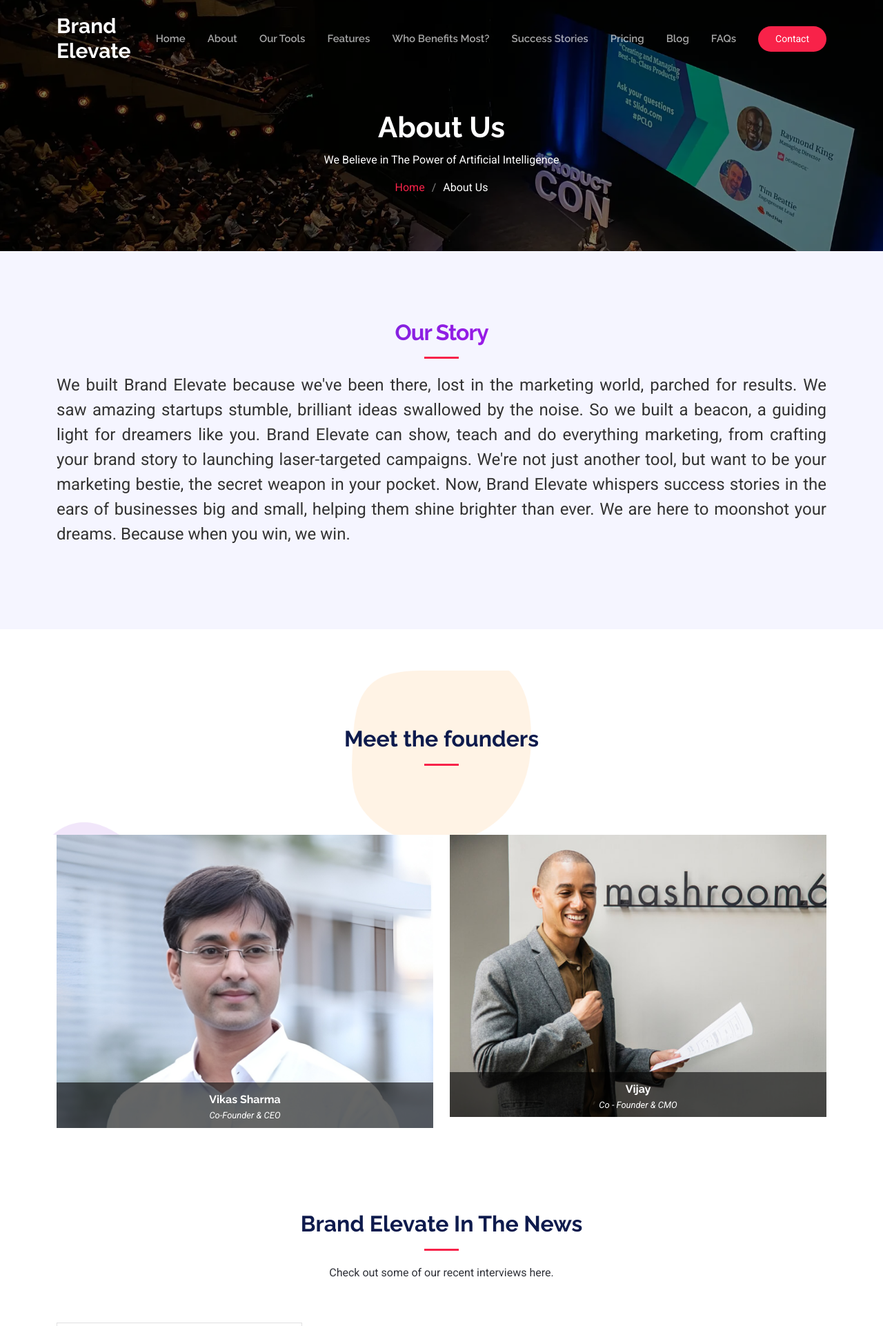
After one commit to pwnkmrsh/brand-elevate, a PHP site: page /about.html in a window 1280 px wide. The commit adds this page. Shown: the top 1922 px of the page at 69% size. Run offline with PHP 8.4, Linux system fonts and the light colour scheme; grey boxes are pictures that could not be loaded.

Commit message:
about us

```diff
--- /dev/null
+++ b/about.html
@@ -0,0 +1,297 @@
+<!DOCTYPE html>
+<html lang="en">
+
+<head>
+  <meta charset="utf-8">
+  <meta content="width=device-width, initial-scale=1.0" name="viewport">
+  <title>Brand Elevate – AI-Driven Digital Marketing Solutions</title>
+  <meta name="description" content="">
+  <meta name="keywords" content="">
+
+  <!-- Favicons -->
+  <link href="assets/img/favicon.png" rel="icon">
+  <link href="assets/img/apple-touch-icon.png" rel="apple-touch-icon">
+
+  <!-- Fonts -->
+  <link href="https://fonts.googleapis.com" rel="preconnect">
+  <link href="https://fonts.gstatic.com" rel="preconnect" crossorigin>
+  <link
+    href="https://fonts.googleapis.com/css2?family=Roboto:ital,wght@0,100;0,300;0,400;0,500;0,700;0,900;1,100;1,300;1,400;1,500;1,700;1,900&family=Raleway:ital,wght@0,100;0,200;0,300;0,400;0,500;0,600;0,700;0,800;0,900;1,100;1,200;1,300;1,400;1,500;1,600;1,700;1,800;1,900&display=swap"
+    rel="stylesheet">
+
+  <!-- Vendor CSS Files -->
+  <link href="assets/vendor/bootstrap/css/bootstrap.min.css" rel="stylesheet">
+  <link href="assets/vendor/bootstrap-icons/bootstrap-icons.css" rel="stylesheet">
+  <link href="assets/vendor/aos/aos.css" rel="stylesheet">
+  <link href="assets/vendor/glightbox/css/glightbox.min.css" rel="stylesheet">
+  <link href="assets/vendor/swiper/swiper-bundle.min.css" rel="stylesheet">
+
+  <!-- Main CSS File -->
+  <link href="assets/css/main.css" rel="stylesheet">
+  <style>
+    .header {
+      background: linear-gradient(to right, #911a80, #d42b45);
+      background-clip: text;
+      color: transparent;
+    }
+
+    .header-gr {
+      font-size: 72px;
+      background: -webkit-linear-gradient(#e911a80ee, #333);
+      -webkit-background-clip: text;
+      -webkit-text-fill-color: transparent;
+    }
+  </style>
+</head>
+
+<body class="index-page">
+
+  <header id="header" class="header d-flex align-items-center fixed-top">
+    <div class="container-fluid container-xl position-relative d-flex align-items-center">
+
+      <a href="index.html" class="logo d-flex align-items-center me-auto">
+        <!-- <img src="assets/img/logo.png" alt=""> -->
+        <!-- Uncomment the line below if you also wish to use an text logo -->
+        <h1 class="sitename">Brand Elevate</h1>
+      </a>
+
+      <nav id="navmenu" class="navmenu">
+        <ul>
+          <li><a href="#hero" class="active">Home<br></a></li>
+          <li><a href="#about">About</a></li>
+          <li><a href="#our_tools">Our Tools</a></li>
+          <li><a href="#features">Features</a></li>
+          <li><a href="#benefits">Who Benefits Most?</a></li>
+          <li><a href="#gallery">Success Stories</a></li>
+          <li><a href="#pricing">Pricing</a></li>
+          <li><a href="#gallery">Blog</a></li>
+          <li><a href="#faq">FAQs</a></li>
+
+          <!-- <li><a href="#contact">Contact</a></li> -->
+        </ul>
+        <i class="mobile-nav-toggle d-xl-none bi bi-list"></i>
+      </nav>
+
+      <!-- <a class="cta-btn d-none d-sm-block" href="#buy-tickets">Contact</a> -->
+      <a class="cta-btn d-none d-sm-block" href="#contact">Contact</a>
+
+
+    </div>
+  </header>
+
+  <main class="main">
+
+    <!-- Page Title -->
+    <div class="page-title" data-aos="fade" style="background-image: url(assets/img/page-title-bg.webp);">
+      <div class="container position-relative">
+        <h1>About Us</h1>
+        <p>We Believe in The Power of Artificial Intelligence</p>
+        <nav class="breadcrumbs">
+          <ol>
+            <li><a href="index.html">Home</a></li>
+            <li class="current">About Us</li>
+          </ol>
+        </nav>
+      </div>
+    </div><!-- End Page Title -->
+
+    <!-- Starter Section Section -->
+    <section id="benefits" class="hotels section price_plan_area">
+
+      <!-- Section Title -->
+      <div class="container section-title" data-aos="fade-up">
+        <h2 class="text-gradient">Our Story</h2>
+
+
+        <p class="text-gradient-para text-justify">We built Brand Elevate because we've been there, lost in the
+          marketing world, parched for results. We saw amazing startups stumble, brilliant ideas swallowed by the
+          noise. So we built a beacon, a guiding light for dreamers like you. Brand Elevate can show, teach and do
+          everything marketing, from crafting your brand story to launching laser-targeted campaigns. We're not just
+          another tool, but want to be your marketing bestie, the secret weapon in your pocket. Now, Brand Elevate
+          whispers success stories in the ears of businesses big and small, helping them shine brighter than ever. We
+          are here to moonshot your dreams. Because when you win, we win.</p>
+      </div><!-- End Section Title -->
+
+
+    </section><!-- /Starter Section Section -->
+
+    <section id="speakers" class="speakers section">
+      <!-- Section Title -->
+      <div class="container section-title aos-init aos-animate about-us-page" data-aos="fade-up">
+        <h2>Meet the founders<br></h2>
+      </div><!-- End Section Title -->
+
+      <div class="container">
+        <div class="row gy-4">
+          <div class="col-xl-6 col-lg-4 col-md-6 aos-init aos-animate" data-aos="fade-up" data-aos-delay="100">
+            <div class="member">
+              <img src="assets/img/speakers/vikas_sharma_1.jpg" class="img-fluid" alt="">
+              <div class="member-info">
+                <div class="member-info-content">
+                  <h4><a href="speaker-details.html">Vikas Sharma</a></h4>
+                  <span>Co-Founder & CEO</span>
+                </div>
+                <div class="social">
+                  <a href=""><i class="bi bi-twitter-x"></i></a>
+                  <a href=""><i class="bi bi-facebook"></i></a>
+                  <a href=""><i class="bi bi-instagram"></i></a>
+                  <a href=""><i class="bi bi-linkedin"></i></a>
+                </div>
+              </div>
+            </div>
+          </div><!-- End Team Member -->
+
+          <div class="col-xl-6 col-lg-4 col-md-6 aos-init aos-animate" data-aos="fade-up" data-aos-delay="200">
+            <div class="member">
+              <img src="assets/img/speakers/speaker-2.jpg" class="img-fluid" alt="">
+              <div class="member-info">
+                <div class="member-info-content">
+                  <h4><a href="speaker-details.html">Vijay</a></h4>
+                  <span>Co - Founder & CMO</span>
+                </div>
+                <div class="social">
+                  <a href=""><i class="bi bi-twitter-x"></i></a>
+                  <a href=""><i class="bi bi-facebook"></i></a>
+                  <a href=""><i class="bi bi-instagram"></i></a>
+                  <a href=""><i class="bi bi-linkedin"></i></a>
+                </div>
+              </div>
+            </div>
+          </div><!-- End Team Member -->
+        </div>
+      </div>
+    </section>
+
+
+    <section id="hotels" class="hotels section">
+
+      <!-- Section Title -->
+      <div class="container section-title aos-init aos-animate" data-aos="fade-up">
+        <h2>Brand Elevate In The News</h2>
+        <p>Check out some of our recent interviews here.</p>
+      </div><!-- End Section Title -->
+
+      <div class="container">
+
+        <div class="row gy-4">
+
+          <div class="col-lg-4 col-md-6 aos-init aos-animate" data-aos="fade-up" data-aos-delay="200">
+            <div class="card h-100">
+              <iframe width="560" height="315" src="https://www.youtube.com/embed/o0uKh4VT6s8?si=ZUl0OQbQEdvR9K5a" title="YouTube video player" frameborder="0" allow="accelerometer; autoplay; clipboard-write; encrypted-media; gyroscope; picture-in-picture; web-share" referrerpolicy="strict-origin-when-cross-origin" allowfullscreen></iframe>
+            </div>
+          </div><!-- End Card Item -->
+
+
+        </div>
+
+      </div>
+
+    </section>
+
+  </main>
+
+  <footer id="footer" class="footer dark-background">
+
+    <div class="footer-top dark-background">
+      <div class="container">
+        <div class="row gy-4">
+          <div class="col-lg-4 col-md-6 footer-about">
+            <a href="index.html" class="logo d-flex align-items-center">
+              <span class="sitename">TheEvent</span>
+            </a>
+            <div class="footer-contact pt-3">
+              <p> HO. C 169, Street no. 9, Kishan Kunj
+              <p>
+              <p> Near Budhi Mata Mandir, Shailendra Nagar, Raipur-492001 C.G.</p>
+              <p class="mt-3"><strong>Phone:</strong> <span>+91 9806130001 <br> +91 7224921234</span></p>
+              <p><strong>Email:</strong> <span>contact@brandelevate.in</span></p>
+            </div>
+          </div>
+
+          <div class="col-lg-2 col-md-3 footer-links">
+            <h4>Useful Links</h4>
+            <ul>
+              <li><a href="#">Home</a></li>
+              <li><a href="#">About us</a></li>
+              <li><a href="#">Services</a></li>
+              <li><a href="#">Terms of service</a></li>
+              <li><a href="#">Privacy policy</a></li>
+            </ul>
+          </div>
+
+        </div>
+      </div>
+    </div>
+
+    <div class="copyright text-center">
+      <div
+        class="container d-flex flex-column flex-lg-row justify-content-center justify-content-lg-between align-items-center">
+
+        <div class="d-flex flex-column align-items-center align-items-lg-start">
+          <div>
+            © Copyright <strong><span>BrandElevate.in</span></strong>. All Rights Reserved
+          </div>
+        </div>
+
+        <div class="social-links order-first order-lg-last mb-3 mb-lg-0">
+          <a href=""><i class="bi bi-twitter-x"></i></a>
+          <a href=""><i class="bi bi-facebook"></i></a>
+          <a href=""><i class="bi bi-instagram"></i></a>
+          <a href=""><i class="bi bi-linkedin"></i></a>
+        </div>
+
+      </div>
+    </div>
+
+  </footer>
+
+  <!-- Scroll Top -->
+  <a href="#" id="scroll-top" class="scroll-top d-flex align-items-center justify-content-center"><i
+      class="bi bi-arrow-up-short"></i></a>
+
+  <!-- Preloader -->
+  <div id="preloader"></div>
+  <div class="modal fade" id="exampleModal" tabindex="-1" aria-labelledby="exampleModalLabel" aria-hidden="true">
+    <div class="modal-dialog">
+      <div class="modal-content">
+        <div class="modal-header">
+          <h5 class="modal-title" id="exampleModalLabel">Create account</h5>
+          <button type="button" class="btn-close" data-bs-dismiss="modal" aria-label="Close"></button>
+        </div>
+        <div class="modal-body">
+          <form>
+            <div class="mb-3">
+              <label for="recipient-name" class="col-form-label">Name*:</label>
+              <input type="text" class="form-control" id="recipient-name">
+            </div>
+            <div class="mb-3">
+              <label for="message-text" class="col-form-label">Email*:</label>
+              <input type="email" name="email" class="form-control">
+            </div>
+            <div class="mb-3">
+              <label for="recipient-name" class="col-form-label">Password*:</label>
+              <input type="password" class="form-control" id="recipient-name">
+            </div>
+          </form>
+        </div>
+        <div class="modal-footer">
+          <button type="button" class="btn btn-secondary" data-bs-dismiss="modal">Close</button>
+          <button type="button" class="btn btn-primary">Send message</button>
+        </div>
+      </div>
+    </div>
+  </div>
+
+  <!-- Vendor JS Files -->
+  <script src="assets/vendor/bootstrap/js/bootstrap.bundle.min.js"></script>
+  <script src="assets/vendor/php-email-form/validate.js"></script>
+  <script src="assets/vendor/aos/aos.js"></script>
+  <script src="assets/vendor/glightbox/js/glightbox.min.js"></script>
+  <script src="assets/vendor/swiper/swiper-bundle.min.js"></script>
+
+  <!-- Main JS File -->
+  <script src="assets/js/main.js"></script>
+
+</body>
+
+</html>
--- a/assets/css/main.css
+++ b/assets/css/main.css
@@ -1769,6 +1769,15 @@ section,
   margin: 40px 0 20px;
 }
 
+.text-gradient-para {
+  font-size: 24px;
+  line-height: 1.5;
+  text-align: center;
+  color: #333;
+  text-align: justify;
+
+}
+
 @keyframes animate {
   100% {
     background-position: 400%;
@@ -1791,7 +1800,7 @@ section,
   background-size: cover;
 }
 
-.heading1{
+.heading1 {
   background-image: linear-gradient(to right, #f36 16%, #fa6f39 48%, #6b6cff 85%);
   background-clip: text;
   -webkit-text-fill-color: transparent;
@@ -1814,16 +1823,19 @@ section,
   background-color: #ffffff;
   padding: 3rem 4rem;
 }
+
 @media only screen and (min-width: 992px) and (max-width: 1199px) {
   .single_price_plan {
     padding: 3rem;
   }
 }
+
 @media only screen and (max-width: 575px) {
   .single_price_plan {
     padding: 3rem;
   }
 }
+
 .single_price_plan::after {
   position: absolute;
   content: "";
@@ -1835,12 +1847,14 @@ section,
   z-index: 1;
   left: 0;
 }
+
 .single_price_plan .title {
   text-transform: capitalize;
   -webkit-transition-duration: 500ms;
   transition-duration: 500ms;
   margin-bottom: 2rem;
 }
+
 .single_price_plan .title span {
   color: #ffffff;
   padding: 0.2rem 0.6rem;
@@ -1851,23 +1865,28 @@ section,
   margin-bottom: 0.5rem;
   border-radius: 0.25rem;
 }
+
 .single_price_plan .title h3 {
   font-size: 1.25rem;
 }
+
 .single_price_plan .title p {
   font-weight: 300;
   line-height: 1;
   font-size: 14px;
 }
+
 .single_price_plan .title .line {
   width: 80px;
   height: 4px;
   border-radius: 10px;
   background-color: #3f43fd;
 }
+
 .single_price_plan .price {
   margin-bottom: 1.5rem;
 }
+
 .single_price_plan .price h4 {
   position: relative;
   z-index: 1;
@@ -1882,10 +1901,12 @@ section,
   background-image: -webkit-gradient(linear, left top, right top, from(#e24997), to(#2d2ed4));
   background-image: linear-gradient(90deg, #e24997, #2d2ed4);
 }
+
 .single_price_plan .description {
   position: relative;
   margin-bottom: 1.5rem;
 }
+
 .single_price_plan .description p {
   line-height: 16px;
   margin: 0;
@@ -1898,19 +1919,23 @@ section,
   -ms-grid-row-align: center;
   align-items: center;
 }
+
 .single_price_plan .description p i {
   color: #2ecc71;
   margin-right: 0.5rem;
 }
+
 .single_price_plan .description p .lni-close {
   color: #e74c3c;
 }
+
 .single_price_plan.active,
 .single_price_plan:hover,
 .single_price_plan:focus {
   -webkit-box-shadow: 0 6px 50px 8px rgba(21, 131, 233, 0.15);
   box-shadow: 0 6px 50px 8px rgba(21, 131, 233, 0.15);
 }
+
 .single_price_plan .side-shape img {
   position: absolute;
   width: auto;
@@ -1939,3 +1964,12 @@ section,
   background: -webkit-gradient(linear, left top, right top, from(#e24997), to(#2d2ed4));
   background: linear-gradient(to right, #e24997, #2d2ed4);
 }
+
+.about-us-page {
+  background: url("../img/bg.png") center no-repeat;
+  width: 100%;
+  padding: 80px 64px;
+  position: relative;
+  box-sizing: border-box;
+  background-size: cover;
+}
```
Also changed, not shown: index.html (+39 -4 lines), assets/img/bg.png (added), assets/img/speakers/vikas_sharma.jpg (added), assets/img/speakers/vikas_sharma_1.jpg (added). Lines whose indentation alone changed are shown as unchanged.
